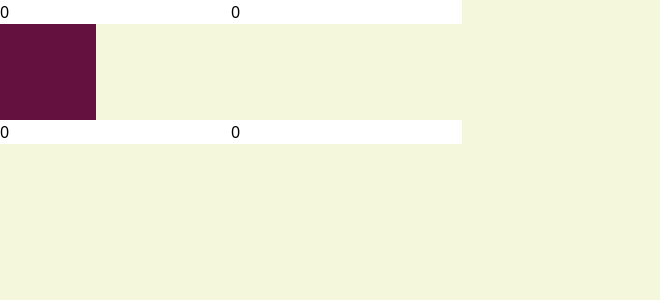
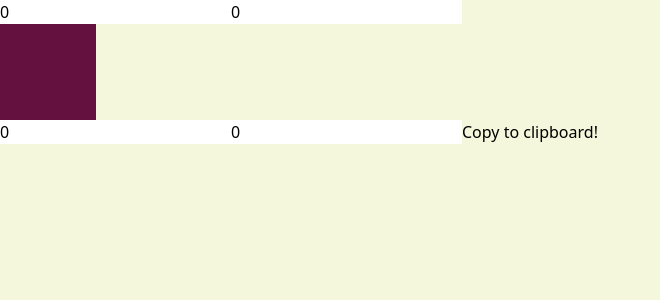
Before and after one commit to SEPOTOM/border-radius-previewer, a React (Vite) app: page / in a window 1280 px wide. Shown: the top 300 px of the page, without its empty margins (0-660 px from the left). Built offline with nearby package versions, Linux system fonts and the light colour scheme.

Commit message:
feat(App): display the copy to clipboard button

```diff
--- a/src/App.tsx
+++ b/src/App.tsx
@@ -68,6 +68,7 @@ const App = () => {
         name="bottom-right"
         onChange={handleBorderRadiusChange}
       />
+      <button type="button">Copy to clipboard!</button>
     </>
   );
 };
```
